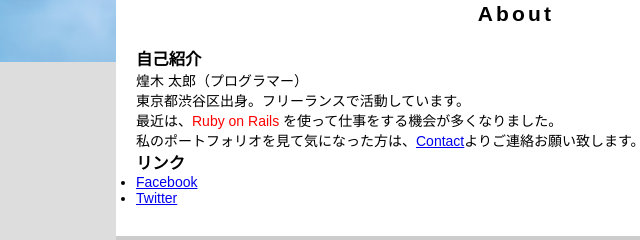
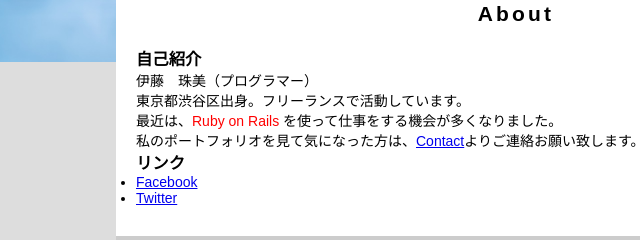
Before and after one commit to ItoTamami/ItoTamami.github.io, a plain HTML site: page about.html in a window 1280 px wide. Shown: the part 357-597 px from the top of the page, 124-764 px from the left. Drawn offline with Linux system fonts and the light colour scheme.

Commit message:
2nd Profile

```diff
--- a/about.html
+++ b/about.html
@@ -23,7 +23,7 @@
       <section>
         <h2>About</h2>
         <h3>自己紹介</h3>
-        <p>煌木 太郎（プログラマー）</p>
+        <p>伊藤　珠美（プログラマー）</p>
         <p>東京都渋谷区出身。フリーランスで活動しています。</p>
         <p>最近は、<span class="red">Ruby on Rails</span> を使って仕事をする機会が多くなりました。</p>
         <p>私のポートフォリオを見て気になった方は、<a href="contact.html">Contact</a>よりご連絡お願い致します。</p>
```
